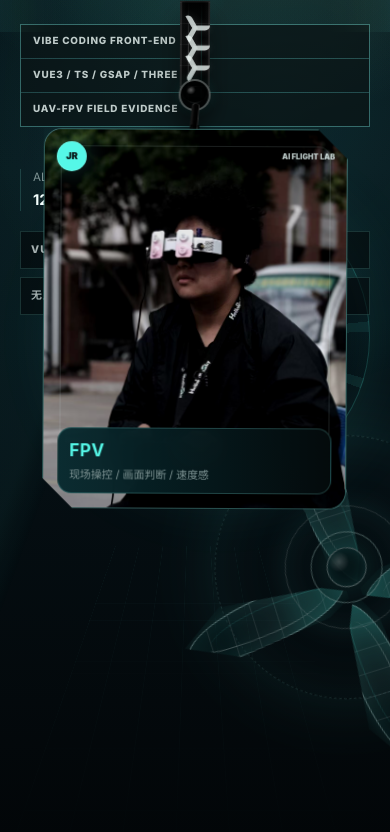
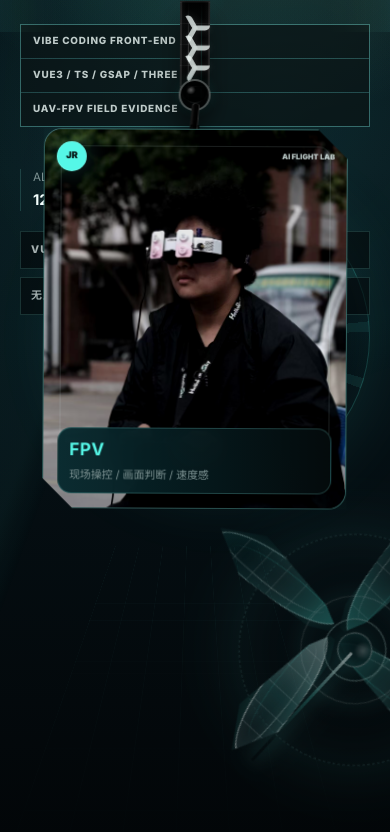
Before and after one commit to 999888666jiang-dev/jiangrui-ai-flight-lab, a Vue app: page /#/ in a window 390 px wide. Shown: the part 812-1644 px from the top of the page. Built offline with nearby package versions, Linux system fonts and the light colour scheme.

Commit message:
Fix mobile hero propeller and lanyard click

```diff
--- a/src/components/three/FlightHeroScene.vue
+++ b/src/components/three/FlightHeroScene.vue
@@ -255,6 +255,7 @@ onUnmounted(() => {
 <template>
   <div ref="hostRef" class="hero-canvas" :class="{ 'hero-canvas--fallback': showFallbackPropeller }" aria-hidden="true">
     <div v-if="showFallbackPropeller" class="hero-fallback-propeller">
+      <div class="hero-fallback-propeller__rotor">
         <span class="hero-fallback-propeller__blade" />
         <span class="hero-fallback-propeller__blade" />
         <span class="hero-fallback-propeller__blade" />
@@ -262,6 +263,7 @@ onUnmounted(() => {
         <span class="hero-fallback-propeller__ring hero-fallback-propeller__ring--outer" />
         <span class="hero-fallback-propeller__ring hero-fallback-propeller__ring--inner" />
         <span class="hero-fallback-propeller__hub" />
+      </div>
     </div>
   </div>
 </template>
@@ -286,9 +288,17 @@ onUnmounted(() => {
   pointer-events: none;
   transform: rotateZ(-14deg);
   transform-origin: 50% 50%;
+  will-change: transform;
 }
 
-.hero-fallback-propeller::before {
+.hero-fallback-propeller__rotor {
+  position: absolute;
+  inset: 0;
+  transform-origin: 50% 50%;
+  will-change: transform;
+}
+
+.hero-fallback-propeller__rotor::before {
   position: absolute;
   inset: 17%;
   content: '';
@@ -297,6 +307,22 @@ onUnmounted(() => {
   box-shadow:
     0 0 64px rgba(85, 247, 231, 0.13),
     inset 0 0 62px rgba(85, 247, 231, 0.08);
+}
+
+.hero-fallback-propeller__rotor::after {
+  position: absolute;
+  top: 50%;
+  left: 51%;
+  width: 42%;
+  height: 3px;
+  content: '';
+  border-radius: 999px;
+  background: linear-gradient(90deg, rgba(245, 255, 253, 0.92), rgba(85, 247, 231, 0.42), transparent 82%);
+  box-shadow:
+    0 0 18px rgba(85, 247, 231, 0.58),
+    0 0 34px rgba(245, 255, 253, 0.26);
+  opacity: 0.82;
+  transform: translate3d(0, -50%, 0);
 }
 
 .hero-fallback-propeller__blade {
@@ -330,6 +356,14 @@ onUnmounted(() => {
 
 .hero-fallback-propeller__blade:nth-child(1) {
   transform: rotate(0deg) translateX(4%);
+  border-color: rgba(245, 255, 253, 0.82);
+  background:
+    linear-gradient(90deg, rgba(226, 255, 252, 0.44), rgba(85, 247, 231, 0.16) 52%, transparent 78%),
+    repeating-linear-gradient(90deg, rgba(255, 255, 255, 0.18) 0 1px, transparent 1px 24px),
+    rgba(7, 36, 40, 0.38);
+  box-shadow:
+    inset 0 0 32px rgba(226, 255, 252, 0.2),
+    0 0 30px rgba(85, 247, 231, 0.28);
 }
 
 .hero-fallback-propeller__blade:nth-child(2) {
@@ -383,9 +417,9 @@ onUnmounted(() => {
 
 @media (max-width: 680px) {
   .hero-fallback-propeller {
-    right: clamp(-210px, -36vw, -132px);
-    bottom: clamp(72px, 15vh, 160px);
-    width: clamp(330px, 108vw, 430px);
+    right: clamp(-198px, -32vw, -118px);
+    bottom: clamp(38px, 7.5vh, 112px);
+    width: clamp(306px, 94vw, 388px);
     opacity: 0.7;
     transform: rotateZ(-18deg);
   }
@@ -393,26 +427,60 @@ onUnmounted(() => {
 
 @media (max-width: 390px) {
   .hero-fallback-propeller {
-    right: clamp(-198px, -40vw, -126px);
-    bottom: clamp(64px, 13vh, 132px);
-    width: clamp(310px, 104vw, 400px);
+    right: clamp(-182px, -36vw, -112px);
+    bottom: clamp(30px, 6vh, 92px);
+    width: clamp(282px, 92vw, 352px);
     opacity: 0.66;
+  }
+}
+
+@media (min-width: 681px) and (max-width: 1024px) {
+  .hero-fallback-propeller {
+    right: clamp(-190px, -18vw, -96px);
+    bottom: clamp(6px, 3.5vh, 70px);
+    width: min(570px, 54vw);
+    opacity: 0.66;
+  }
+}
+
+@media (max-width: 360px) {
+  .hero-fallback-propeller {
+    right: clamp(-166px, -38vw, -106px);
+    bottom: clamp(18px, 4.5vh, 74px);
+    width: clamp(254px, 88vw, 318px);
   }
 }
 
 @media (prefers-reduced-motion: no-preference) {
   .hero-fallback-propeller {
-    animation: fallbackPropellerDrift 8s ease-in-out infinite;
+    animation: fallbackPropellerFloat 8.4s ease-in-out infinite;
+  }
+
+  .hero-fallback-propeller__rotor {
+    animation: fallbackPropellerSpin 4.8s linear infinite;
   }
 }
 
-@keyframes fallbackPropellerDrift {
+@keyframes fallbackPropellerFloat {
   0%,
   100% {
     transform: rotateZ(-18deg) translate3d(0, 0, 0);
   }
   50% {
-    transform: rotateZ(-15deg) translate3d(6px, -8px, 0);
+    transform: rotateZ(-15deg) translate3d(4px, -6px, 0);
+  }
+}
+
+@keyframes fallbackPropellerSpin {
+  to {
+    transform: rotateZ(360deg);
+  }
+}
+
+@media (prefers-reduced-motion: reduce) {
+  .hero-fallback-propeller,
+  .hero-fallback-propeller__rotor {
+    animation: none;
   }
 }
 </style>
--- a/src/components/ui/HeroLanyardCard.vue
+++ b/src/components/ui/HeroLanyardCard.vue
@@ -14,12 +14,9 @@ const { profile } = useEnvironment();
 const rootRef = ref<HTMLElement>();
 const passRef = ref<HTMLElement>();
 const isDragging = ref(false);
-const isRevealed = ref(false);
 const hasFinePointer = ref(false);
 
 let pointerStart: { x: number; y: number } | undefined;
-let dragMoved = false;
-let suppressClick = false;
 let activeTween: gsap.core.Tween | gsap.core.Timeline | undefined;
 let entranceTween: gsap.core.Timeline | undefined;
 let tetherFrame: number | undefined;
@@ -40,7 +37,7 @@ const canTouchNudge = computed(() => {
 });
 
 const interactionLabel = computed(() =>
-  canDrag.value || canTouchNudge.value ? 'Drag or click to inspect flight pass' : 'Click to inspect flight pass',
+  canDrag.value || canTouchNudge.value ? 'Draggable flight pass profile card' : 'Flight pass profile card',
 );
 
 function clamp(value: number, min: number, max: number) {
@@ -188,7 +185,6 @@ function handlePointerDown(event: PointerEvent) {
   const canStartDrag = event.pointerType === 'touch' ? canTouchNudge.value : canDrag.value;
   if (!canStartDrag || !passRef.value) return;
   pointerStart = { x: event.clientX, y: event.clientY };
-  dragMoved = false;
   isDragging.value = true;
   activeTween?.kill();
   try {
@@ -205,7 +201,6 @@ function handlePointerMove(event: PointerEvent) {
   if (pointerStart && (canDrag.value || canTouchNudge.value)) {
     const dx = event.clientX - pointerStart.x;
     const dy = event.clientY - pointerStart.y;
-    const distance = Math.hypot(dx, dy);
     const compactDrag = profile.value.viewport.width <= 680;
     const cardX = compactDrag ? clamp(dx, -44, 44) : clamp(dx, -280, 280);
     const cardY = compactDrag ? clamp(dy, -58, 82) : clamp(dy, -210, 240);
@@ -215,7 +210,6 @@ function handlePointerMove(event: PointerEvent) {
     const chainX = compactDrag ? clamp(cardX * 0.38, -18, 18) : clamp(cardX * 0.72, -210, 210);
     const chainY = compactDrag ? clamp(cardY * 0.1, -7, 12) : clamp(cardY * 0.16, -18, 54);
 
-    if (distance > 5) dragMoved = true;
     event.preventDefault();
     gsap.set(rootRef.value, {
       '--pass-x': `${cardX}px`,
@@ -255,28 +249,12 @@ function finishDrag(event: PointerEvent) {
     // Ignore stale pointer ids; the pose reset below is the important recovery path.
   }
   isDragging.value = false;
-  suppressClick = dragMoved;
   resetPose();
 }
 
 function handlePointerLeave() {
   if (pointerStart || !canAnimate.value) return;
   resetPose(0.42);
-}
-
-function toggleReveal(event?: Event) {
-  if (suppressClick) {
-    suppressClick = false;
-    event?.preventDefault();
-    return;
-  }
-  isRevealed.value = !isRevealed.value;
-}
-
-function handleKeydown(event: KeyboardEvent) {
-  if (event.key === 'Escape' && isRevealed.value) {
-    isRevealed.value = false;
-  }
 }
 
 onMounted(() => {
@@ -307,7 +285,6 @@ onUnmounted(() => {
     :class="{
       'hero-lanyard--motion': canAnimate,
       'hero-lanyard--dragging': isDragging,
-      'hero-lanyard--revealed': isRevealed,
       'hero-lanyard--static': !canAnimate,
       'hero-lanyard--touch-nudge': canTouchNudge,
     }"
@@ -325,24 +302,15 @@ onUnmounted(() => {
       <span class="hero-lanyard__pin" />
     </div>
 
-    <button
+    <div
       ref="passRef"
       class="hero-lanyard__pass"
-      type="button"
+      role="group"
       :aria-label="interactionLabel"
-      :aria-pressed="isRevealed"
       @pointerdown="handlePointerDown"
       @pointerup="finishDrag"
       @pointercancel="finishDrag"
-      @click="toggleReveal"
-      @keydown="handleKeydown"
     >
-      <span class="hero-lanyard__back-panel" aria-hidden="true">
-        <small>FLIGHT PASS</small>
-        <strong>VIBE CODING</strong>
-        <span>VUE3 / GSAP / UAV-FPV</span>
-      </span>
-
       <span class="hero-lanyard__shell">
         <span class="hero-lanyard__topline">
           <span>JR</span>
@@ -355,7 +323,7 @@ onUnmounted(() => {
           <span>{{ props.body }}</span>
         </span>
       </span>
-    </button>
+    </div>
   </figure>
 </template>
 
@@ -578,8 +546,7 @@ onUnmounted(() => {
   cursor: grabbing;
 }
 
-.hero-lanyard__shell,
-.hero-lanyard__back-panel {
+.hero-lanyard__shell {
   position: relative;
   display: block;
   overflow: hidden;
@@ -605,45 +572,6 @@ onUnmounted(() => {
   pointer-events: none;
 }
 
-.hero-lanyard__back-panel {
-  position: absolute;
-  inset: 18px 0 auto;
-  z-index: 1;
-  display: grid;
-  min-height: 78%;
-  place-items: center;
-  padding: 28px;
-  color: rgba(237, 255, 252, 0.82);
-  text-align: center;
-  background:
-    radial-gradient(circle at 50% 30%, rgba(85, 247, 231, 0.2), transparent 46%),
-    linear-gradient(135deg, rgba(85, 247, 231, 0.1), rgba(255, 198, 92, 0.06)),
-    rgba(4, 12, 13, 0.94);
-  opacity: 0;
-  transform: translate3d(0, 0, -28px) rotateY(-10deg) scale(0.95);
-  transition:
-    opacity 280ms ease,
-    transform 520ms cubic-bezier(0.2, 0.8, 0.2, 1);
-}
-
-.hero-lanyard--revealed .hero-lanyard__back-panel {
-  opacity: 1;
-  transform: translate3d(24px, -14px, -24px) rotateY(-14deg) rotateZ(1.4deg) scale(0.98);
-}
-
-.hero-lanyard__back-panel small,
-.hero-lanyard__back-panel span {
-  font-size: 0.68rem;
-  font-weight: 850;
-  letter-spacing: 0.16em;
-}
-
-.hero-lanyard__back-panel strong {
-  color: var(--color-accent);
-  font-size: clamp(1.6rem, 5vw, 2.25rem);
-  letter-spacing: 0.08em;
-}
-
 .hero-lanyard__shell {
   z-index: 2;
   transition:
@@ -659,10 +587,6 @@ onUnmounted(() => {
     0 34px 110px rgba(0, 0, 0, 0.45),
     0 0 0 1px rgba(255, 255, 255, 0.07) inset,
     0 0 52px rgba(85, 247, 231, 0.18);
-}
-
-.hero-lanyard--revealed .hero-lanyard__shell {
-  transform: translate3d(-6px, 3px, 12px) rotateY(7deg);
 }
 
 .hero-lanyard__topline {
@@ -769,13 +693,13 @@ onUnmounted(() => {
   animation: lanyardRigBreath 4.8s ease-in-out infinite;
 }
 
-.hero-lanyard--motion:not(.hero-lanyard--dragging):not(.hero-lanyard--revealed) .hero-lanyard__shell {
+.hero-lanyard--motion:not(.hero-lanyard--dragging) .hero-lanyard__shell {
   animation: lanyardShellFloat 4.8s ease-in-out infinite;
   animation-delay: 90ms;
 }
 
 .hero-lanyard--static .hero-lanyard__pass {
-  cursor: pointer;
+  cursor: default;
 }
 
 .hero-lanyard__pass:focus-visible {
```
Lines whose indentation alone changed are shown as unchanged.
